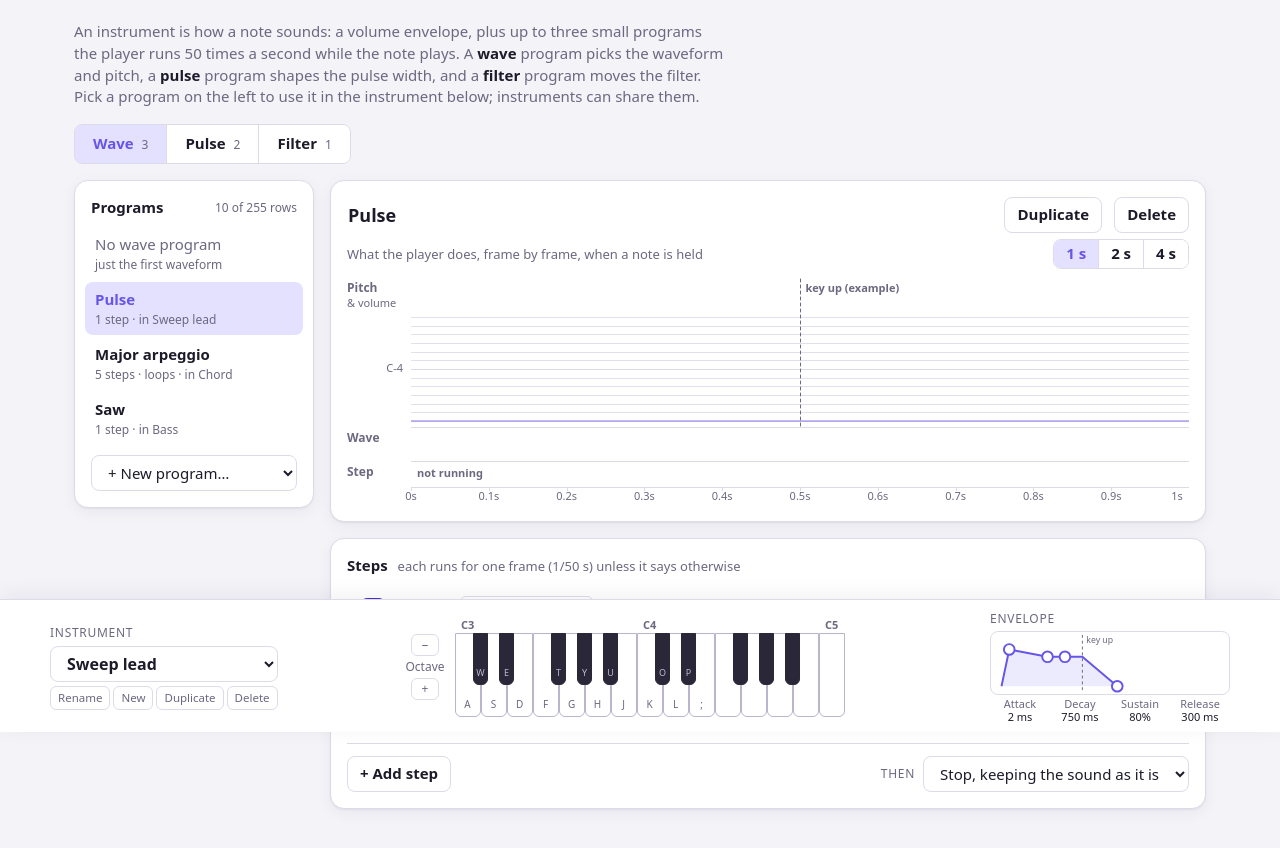
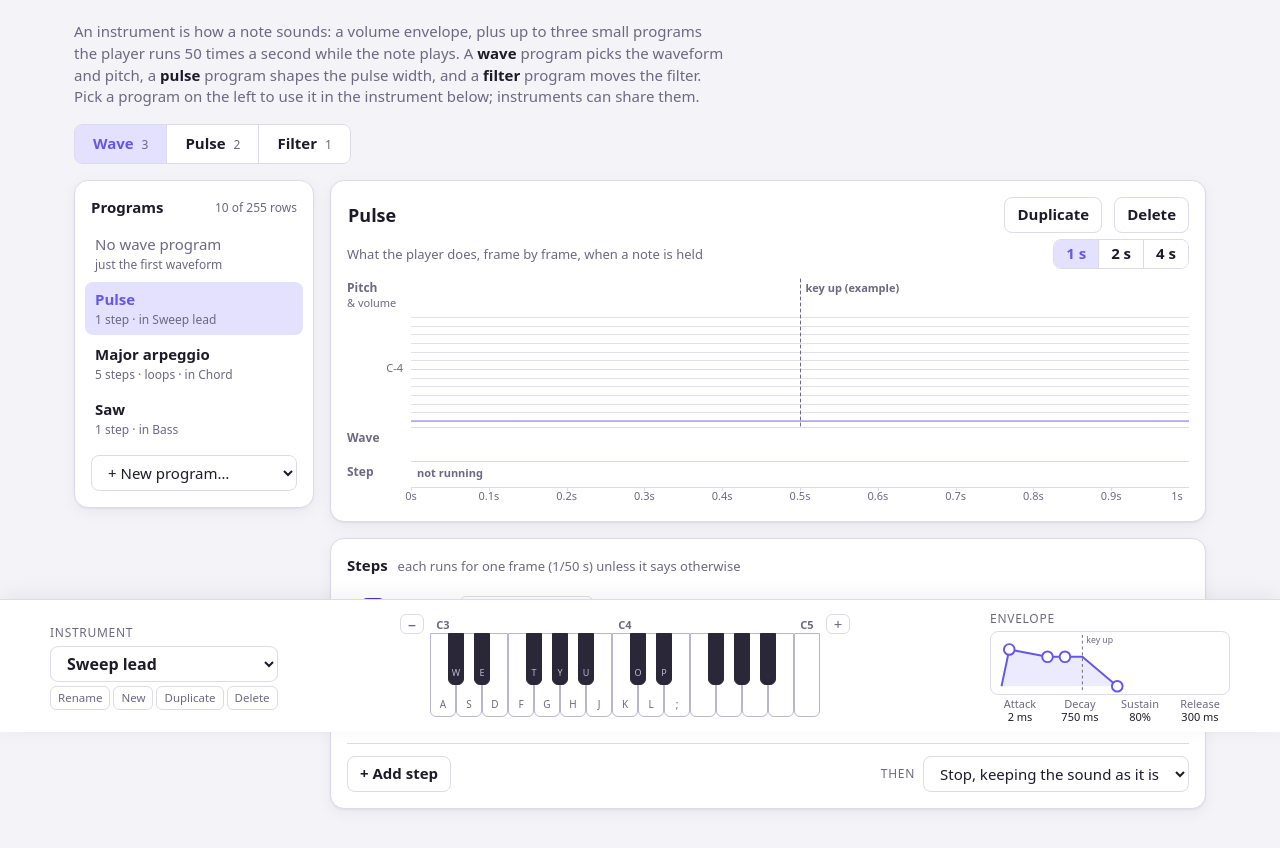
Before and after one commit to needlestack/sidkid, a website built with Vite: page web/instruments.html in a window 1280 px wide. Shown: the part 68-916 px from the top of the page. Built offline with nearby package versions, Linux system fonts and the light colour scheme.

Commit message:
Octave buttons either side of the keyboard, level with the note names
Co-Authored-By: Claude Opus 5.5 <noreply@anthropic.com>

```diff
--- a/web/instruments.html
+++ b/web/instruments.html
@@ -108,15 +108,12 @@
           </div>
         </div>
         <div class="keyboard-wrap">
-          <div class="octave">
-            <button id="octave-down" aria-label="Octave down" title="Octave down">−</button>
-            <span>Octave</span>
-            <button id="octave-up" aria-label="Octave up" title="Octave up">+</button>
-          </div>
+          <button class="octave-button" id="octave-down" aria-label="Octave down" title="Octave down">−</button>
           <div class="keyboard-col">
             <div class="key-labels" id="key-labels" aria-hidden="true"></div>
             <div class="keyboard" id="keyboard" aria-label="Test keyboard: play with the mouse or the computer keys shown on it. Esc silences everything."></div>
           </div>
+          <button class="octave-button" id="octave-up" aria-label="Octave up" title="Octave up">+</button>
         </div>
         <div class="field adsr-field" id="env-field">
           <span>Envelope</span>
--- a/web/src/instrumentmaker.css
+++ b/web/src/instrumentmaker.css
@@ -578,25 +578,26 @@
 .keyboard-wrap {
   display: flex;
   align-items: center;
-  gap: 10px;
+  gap: 6px;
 }
 
-.octave {
-  display: grid;
-  justify-items: center;
-  gap: 2px;
-  font-size: 12px;
-  color: var(--muted);
-}
-
-.octave button {
-  width: 28px;
-  height: 22px;
+/* Octave buttons either side of the keyboard, level with the note names */
+.octave-button {
+  align-self: start;
+  width: 24px;
+  height: 20px;
+  margin-top: -3px;
   border: 1px solid var(--border);
   border-radius: 6px;
   background: var(--surface);
+  color: var(--muted);
   cursor: pointer;
   line-height: 1;
+}
+
+.octave-button:hover {
+  color: var(--text);
+  border-color: var(--accent);
 }
 
 .keyboard {
@@ -1001,6 +1002,6 @@
   }
 
   .keyboard-col {
-    --key-w: 21px;
+    --key-w: 19px;
   }
 }
```
